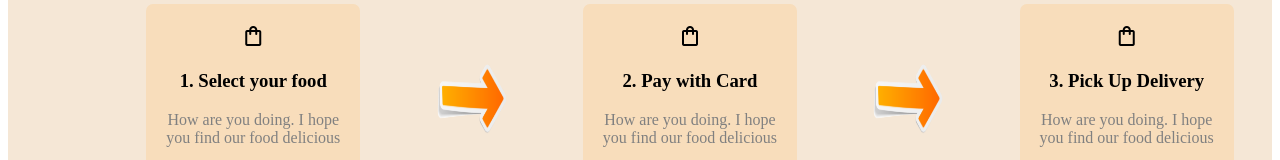
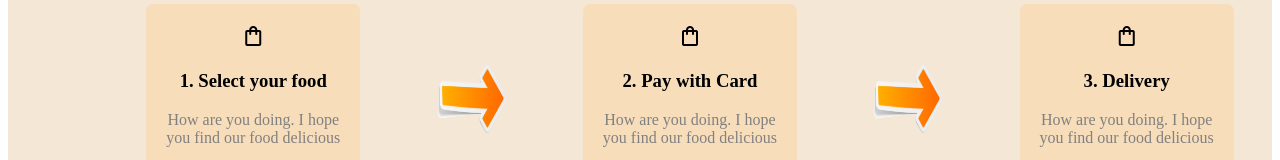
Before and after one commit to Tossmax/Project, a plain HTML site: page index.html in a window 1280 px wide. Shown: the part 752-912 px from the top of the page. Drawn offline with nearby package versions, Linux system fonts and the light colour scheme.

Commit message:
new changes

```diff
--- a/index.html
+++ b/index.html
@@ -67,7 +67,13 @@
             you find our food delicious
           </p>
         </div>
-        <img src="arrowhead.png" alt="arrow" width="70px" height="70px" class="arrowad"/>
+        <img
+          src="arrowhead.png"
+          alt="arrow"
+          width="70px"
+          height="70px"
+          class="arrowad"
+        />
         <div class="sets">
           <span class="material-symbols-outlined"> shopping_bag </span>
           <h3>2. Pay with Card</h3>
@@ -76,10 +82,16 @@
             you find our food delicious
           </p>
         </div>
-        <img src="arrowhead.png" alt="arrow" width="70px" height="70px" class="arrowad" />
+        <img
+          src="arrowhead.png"
+          alt="arrow"
+          width="70px"
+          height="70px"
+          class="arrowad"
+        />
         <div class="sets">
           <span class="material-symbols-outlined"> shopping_bag </span>
-          <h3>3. Pick Up Delivery</h3>
+          <h3>3. Delivery</h3>
           <p>
             How are you doing. I hope<br />
             you find our food delicious
```
